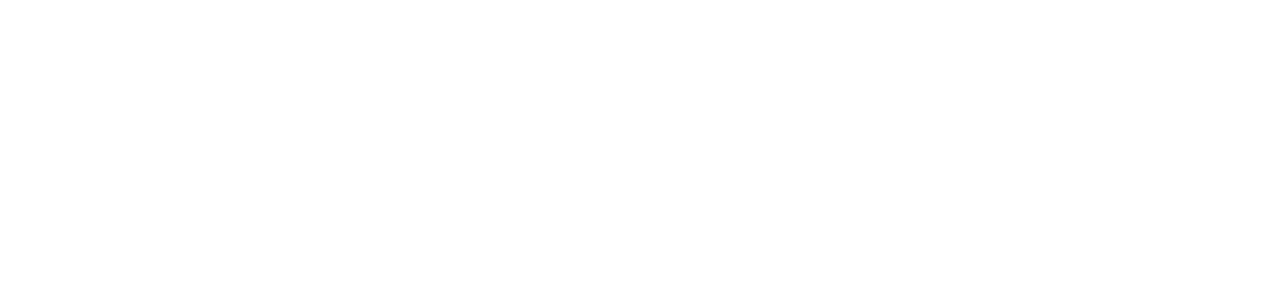
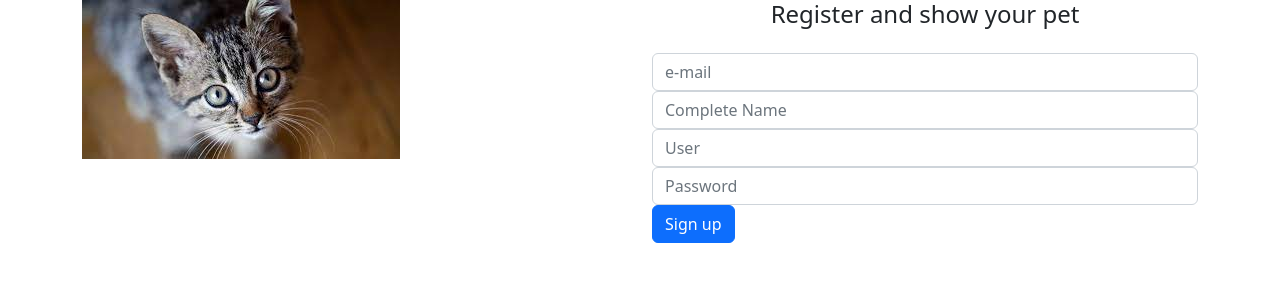
Before and after one commit to JayJatoba/alura-angular-good-practices, an Angular app in the folder cats_book/: page /home/newuser in a window 1280 px wide. Before the commit this address led to /. Shown: the top 300 px of the page. Built offline with nearby package versions, Linux system fonts and the light colour scheme.

Commit message:
new user component

```diff
--- a/cats_book/src/app/home/home-routing.module.ts
+++ b/cats_book/src/app/home/home-routing.module.ts
@@ -2,6 +2,7 @@
 import { RouterModule, Routes } from '@angular/router';
 import { HomeComponent } from './home.component';
 import { LoginComponent } from './login/login.component';
+import { NewUserComponent } from './new-user/new-user.component';
 
 const routes: Routes = [
   {
@@ -12,6 +13,10 @@
         path: '',
         component: LoginComponent,
       },
+      {
+        path: 'newuser',
+        component: NewUserComponent,
+      },
     ],
   },
 ];
--- a/cats_book/src/app/home/home.module.ts
+++ b/cats_book/src/app/home/home.module.ts
@@ -6,9 +6,10 @@
 import { LoginComponent } from './login/login.component';
 import { FormsModule } from '@angular/forms';
 import { MessageModule } from '../components/message/message.module';
+import { NewUserComponent } from './new-user/new-user.component';
 
 @NgModule({
-  declarations: [HomeComponent, LoginComponent],
+  declarations: [HomeComponent, LoginComponent, NewUserComponent],
   imports: [CommonModule, HomeRoutingModule, FormsModule, MessageModule],
   exports: [HomeComponent],
 })
--- /dev/null
+++ b/cats_book/src/app/home/new-user/new-user.component.html
@@ -0,0 +1,18 @@
+<h4 class="text-center">Register and show your pet</h4>
+
+<form class="form mt-4">
+  <div class="form-group">
+    <input placeholder="e-mail" class="form-control" />
+  </div>
+  <div class="form-group">
+    <input placeholder="Complete Name" class="form-control" />
+  </div>
+  <div class="form-group">
+    <input placeholder="User" class="form-control" />
+  </div>
+  <div class="form-group">
+    <input type="password" placeholder="Password" class="form-control" />
+  </div>
+
+  <button class="btn btn-primary btn-block">Sign up</button>
+</form>
```
Also changed, not shown: cats_book/src/app/home/new-user/new-user.component.ts (added, +10 -0 lines), cats_book/src/app/home/new-user/new-user.component.css (added), 1 other file (tests, documents, lock files or other folders).
